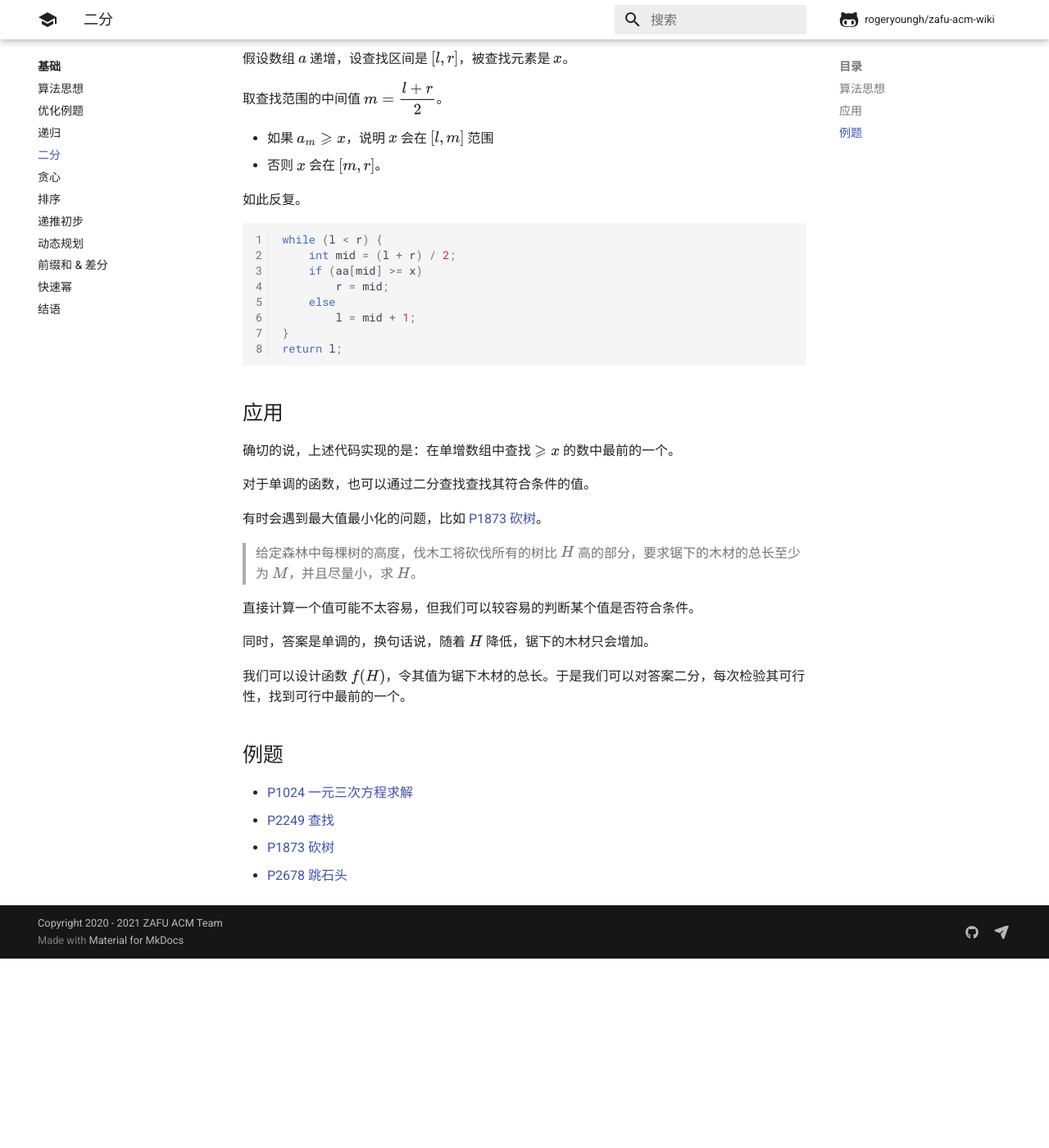
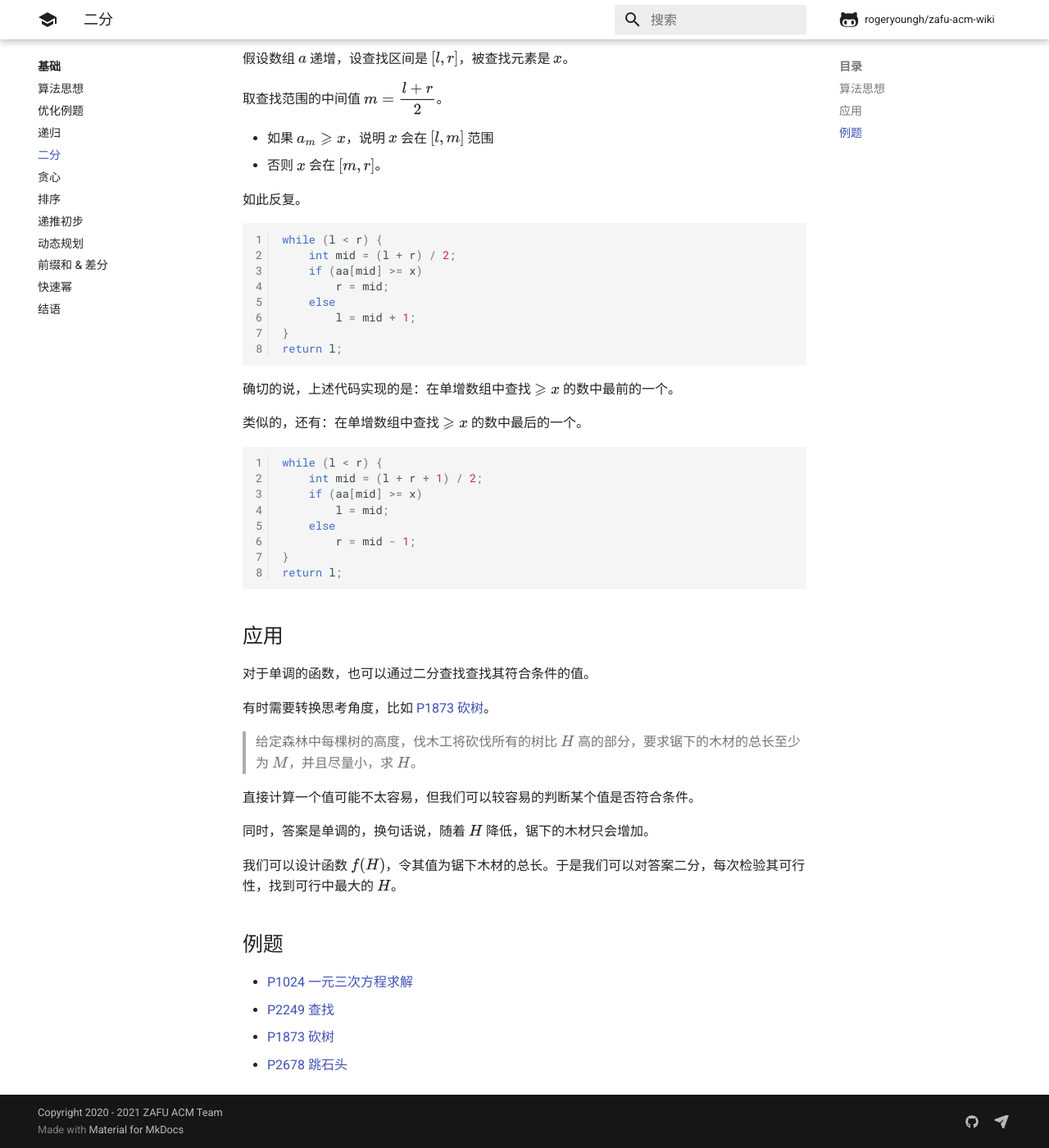
Before and after one commit to zafuacm/wiki, an MkDocs documentation site: the page built from docs/basic/binary.md, in a window 1280 px wide and 1400 px high, scrolled down 328 px. Shown: the whole window at 82% size. Built offline with MkDocs 1.6.1 and Material for MkDocs 9.7.7, drawn with Linux system fonts in a browser that asks for light colours; comment, search, counter and statistics services are not loaded; before the commit the page ends 1497 px from its top, so only the background shows below that.

Commit message:
fix 二分

````diff
--- a/docs/basic/binary.md
+++ b/docs/basic/binary.md
@@ -26,13 +26,26 @@ while (l < r) {
 return l;
 ```
 
+确切的说，上述代码实现的是：在单增数组中查找 $\geqslant x$ 的数中最前的一个。
+
+类似的，还有：在单增数组中查找 $\geqslant x$ 的数中最后的一个。
+
+```cpp
+while (l < r) {
+    int mid = (l + r + 1) / 2;
+    if (aa[mid] >= x)
+        l = mid;
+    else
+        r = mid - 1;
+}
+return l;
+```
+
 ## 应用
-
-确切的说，上述代码实现的是：在单增数组中查找 $\geqslant x$ 的数中最前的一个。
 
 对于单调的函数，也可以通过二分查找查找其符合条件的值。
 
-有时会遇到最大值最小化的问题，比如 [P1873 砍树](https://www.luogu.com.cn/problem/P1873)。
+有时需要转换思考角度，比如 [P1873 砍树](https://www.luogu.com.cn/problem/P1873)。
 
 > 给定森林中每棵树的高度，伐木工将砍伐所有的树比 $H$ 高的部分，要求锯下的木材的总长至少为 $M$，并且尽量小，求 $H$。
 
@@ -40,7 +53,7 @@ return l;
 
 同时，答案是单调的，换句话说，随着 $H$ 降低，锯下的木材只会增加。
 
-我们可以设计函数 $f(H)$，令其值为锯下木材的总长。于是我们可以对答案二分，每次检验其可行性，找到可行中最前的一个。
+我们可以设计函数 $f(H)$，令其值为锯下木材的总长。于是我们可以对答案二分，每次检验其可行性，找到可行中最大的 $H$。
 
 ## 例题
 
````
